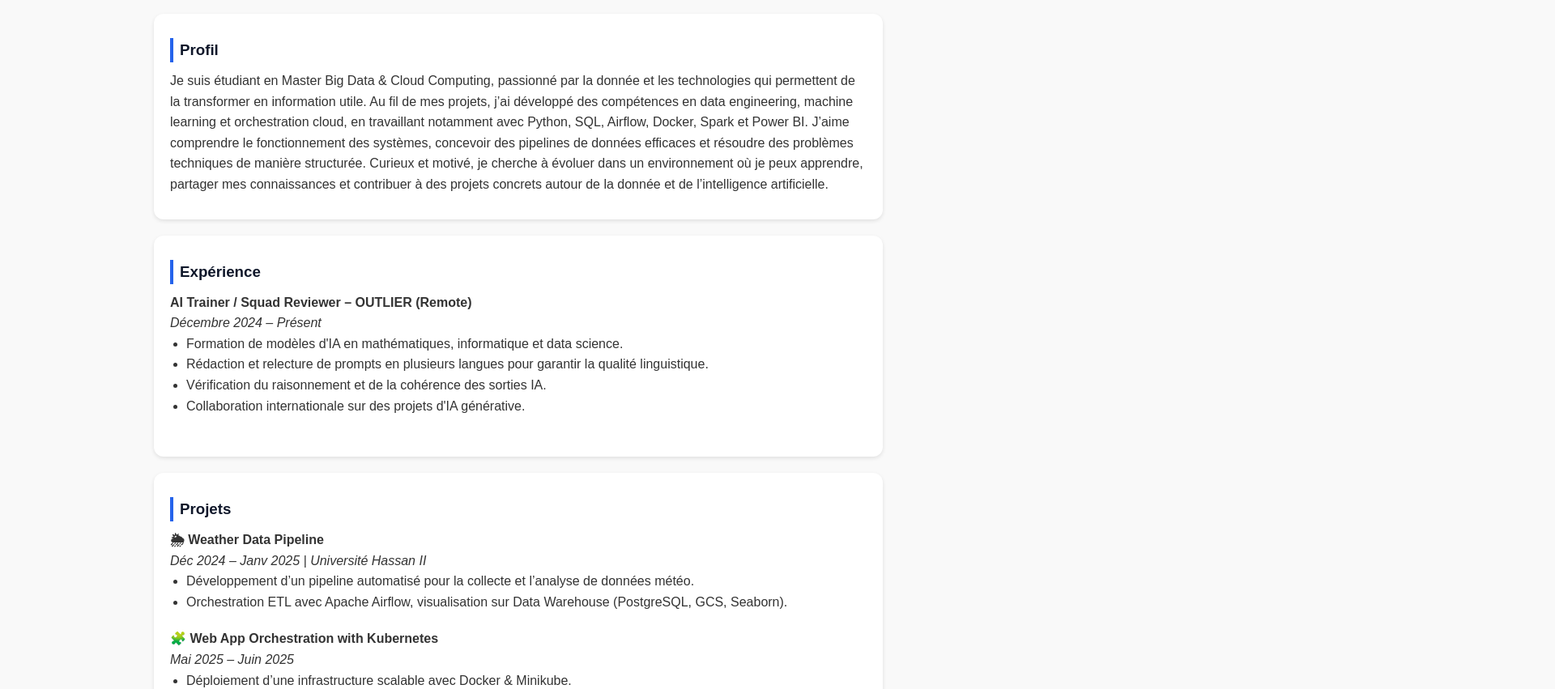
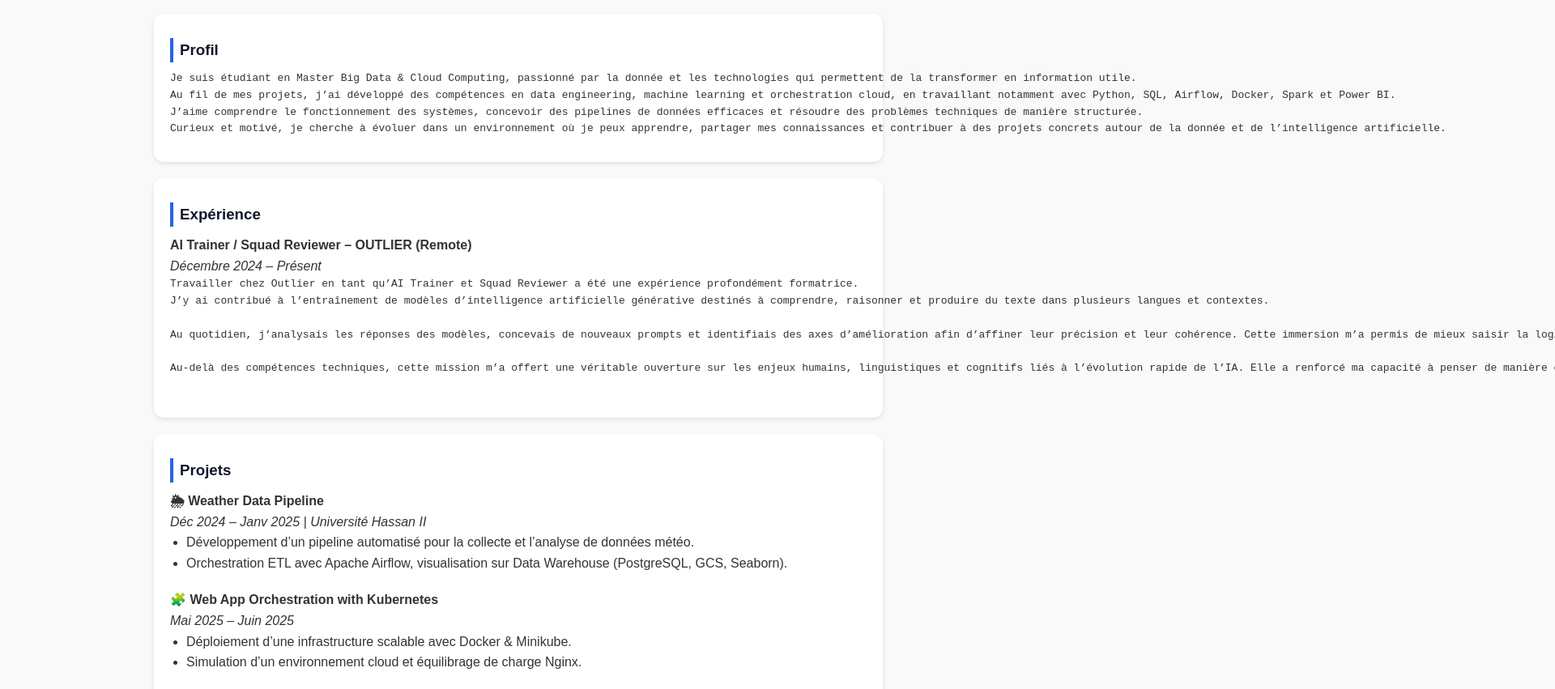
Before and after one commit to hamoudi-oussama/portfolio1, a plain HTML site: page index.html in a window 1280 px wide. Shown: the part 249-1100 px from the top of the page at 81% size, 1920 px wide, since content can reach past the window. Drawn offline with Linux system fonts and the light colour scheme.

Commit message:
Update index.html

```diff
--- a/index.html
+++ b/index.html
@@ -22,10 +22,10 @@
 
   <section id="profil">
     <h3>Profil</h3>
-    <p>Je suis étudiant en Master Big Data & Cloud Computing, passionné par la donnée et les technologies qui permettent de la transformer en information utile.
+    <pre>Je suis étudiant en Master Big Data & Cloud Computing, passionné par la donnée et les technologies qui permettent de la transformer en information utile.
 Au fil de mes projets, j’ai développé des compétences en data engineering, machine learning et orchestration cloud, en travaillant notamment avec Python, SQL, Airflow, Docker, Spark et Power BI.
 J’aime comprendre le fonctionnement des systèmes, concevoir des pipelines de données efficaces et résoudre des problèmes techniques de manière structurée.
-Curieux et motivé, je cherche à évoluer dans un environnement où je peux apprendre, partager mes connaissances et contribuer à des projets concrets autour de la donnée et de l’intelligence artificielle.</p>
+Curieux et motivé, je cherche à évoluer dans un environnement où je peux apprendre, partager mes connaissances et contribuer à des projets concrets autour de la donnée et de l’intelligence artificielle.</pre>
   </section>
 
   <section id="experience">
@@ -33,12 +33,12 @@ Curieux et motivé, je cherche à évoluer dans un environnement où je peux app
     <div class="item">
       <h4>AI Trainer / Squad Reviewer – OUTLIER (Remote)</h4>
       <p><i>Décembre 2024 – Présent</i></p>
-      <ul>
-        <li>Formation de modèles d'IA en mathématiques, informatique et data science.</li>
-        <li>Rédaction et relecture de prompts en plusieurs langues pour garantir la qualité linguistique.</li>
-        <li>Vérification du raisonnement et de la cohérence des sorties IA.</li>
-        <li>Collaboration internationale sur des projets d'IA générative.</li>
-      </ul>
+      <pre>Travailler chez Outlier en tant qu’AI Trainer et Squad Reviewer a été une expérience profondément formatrice.
+J’y ai contribué à l’entraînement de modèles d’intelligence artificielle générative destinés à comprendre, raisonner et produire du texte dans plusieurs langues et contextes.
+
+Au quotidien, j’analysais les réponses des modèles, concevais de nouveaux prompts et identifiais des axes d’amélioration afin d’affiner leur précision et leur cohérence. Cette immersion m’a permis de mieux saisir la logique interne des LLMs et de développer une approche rigoureuse mais aussi créative de l’intelligence artificielle.
+
+Au-delà des compétences techniques, cette mission m’a offert une véritable ouverture sur les enjeux humains, linguistiques et cognitifs liés à l’évolution rapide de l’IA. Elle a renforcé ma capacité à penser de manière critique, à m’adapter dans des environnements innovants et à contribuer à la mise en place de systèmes plus fiables et responsables.</pre>
     </div>
   </section>
 
```
